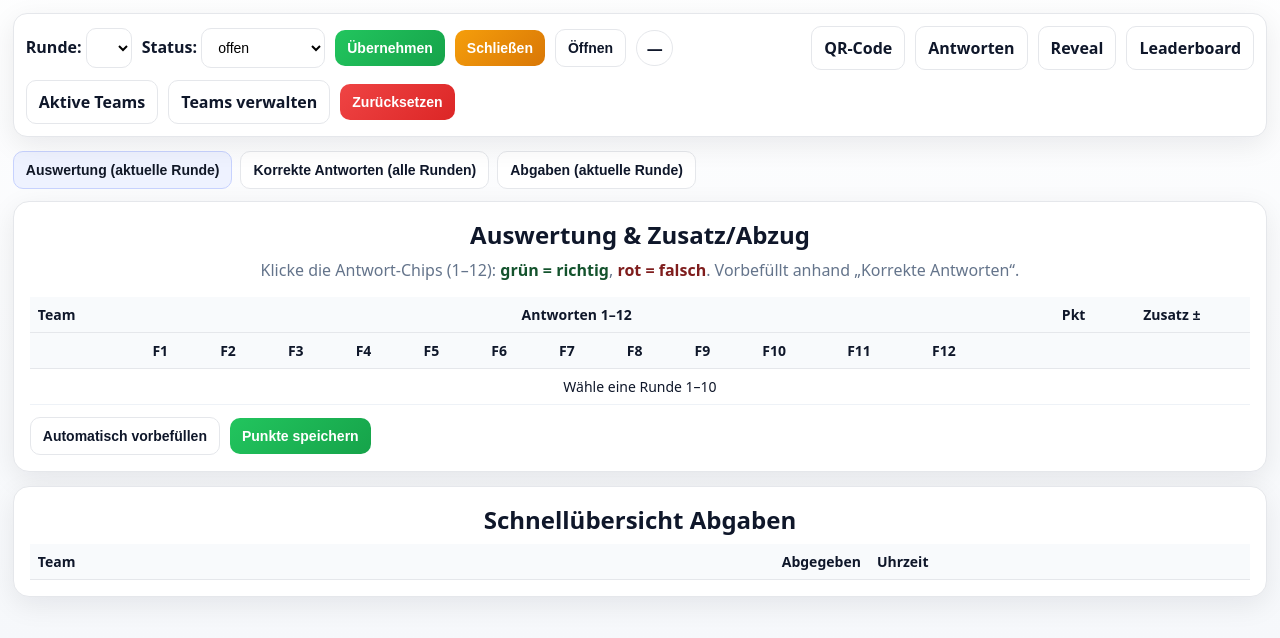
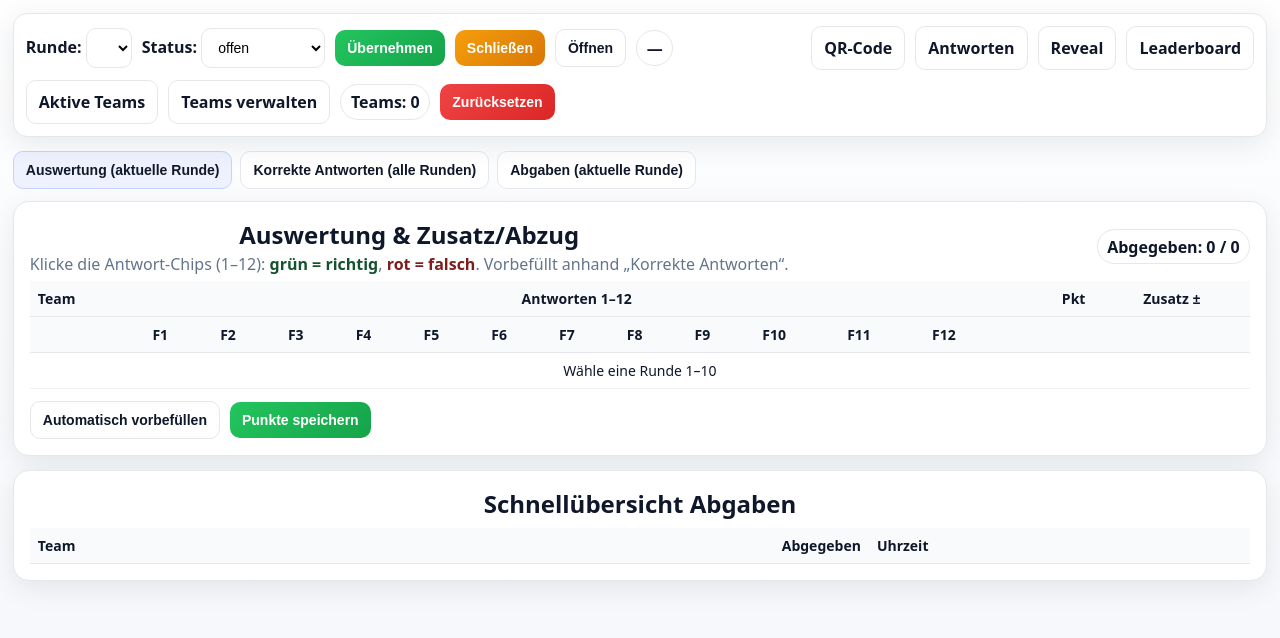
Before and after one commit to Dustin2102/quizapp-server, a website: page public/admin.html in a window 1280 px wide. Both pictures are taken after a click on the button "Automatisch vorbefüllen". Shown: the part 158-796 px from the top of the page. Drawn offline with Linux system fonts and the light colour scheme; no server answers.

Commit message:
Admin: Auto-Refresh Auswertung + Antworten sichtbar; Badge Teams gesamt + Abgegeben k/N

```diff
--- a/public/admin.html
+++ b/public/admin.html
@@ -16,7 +16,7 @@
     *{box-sizing:border-box}
     html,body{height:100%}
     body{ margin:0; font-family:system-ui,-apple-system,Segoe UI,Roboto,Arial,sans-serif; color:var(--fg); background:linear-gradient(180deg,#fff,var(--bg)); min-height:100dvh; }
-    /* Breiter, damit 12 Antworten + Punkte + Zusatz auf Standard-1920px ohne Scroll passen */
+    /* Breit genug, damit 12 Antworten + Punkte + Zusatz auf 1920px ohne Scrollen passen */
     .wrap{ width:min(2000px,98vw); margin:24px auto 40px; }
 
     h1{ margin:0 0 6px; }
@@ -83,7 +83,6 @@
       <button class="btn" id="openBtn">Öffnen</button>
 
       <span class="badge" id="liveBadge">—</span>
-
       <span class="sp"></span>
 
       <a class="link" href="qr.html" target="_blank">QR-Code</a>
@@ -93,6 +92,7 @@
       <a class="link" href="active.html" target="_blank">Aktive Teams</a>
       <a class="link" href="teams.html" target="_blank">Teams verwalten</a>
 
+      <span class="badge" id="teamsBadge">Teams: 0</span>
       <button class="btn danger" id="resetBtn">Zurücksetzen</button>
       <span id="topStatus" class="status"></span>
     </div>
@@ -106,8 +106,13 @@
     <!-- AUSWERTUNG -->
     <section id="view-eval" class="view active">
       <div class="card">
-        <h2 style="margin:0 0 8px">Auswertung & Zusatz/Abzug</h2>
-        <p class="sub">Klicke die Antwort-Chips (1–12): <b style="color:#14532d">grün = richtig</b>, <b style="color:#7f1d1d">rot = falsch</b>. Vorbefüllt anhand „Korrekte Antworten“.</p>
+        <div style="display:flex;align-items:center;gap:10px;justify-content:space-between;margin-bottom:6px">
+          <div>
+            <h2 style="margin:0">Auswertung & Zusatz/Abzug</h2>
+            <p class="sub" style="margin:2px 0 0">Klicke die Antwort-Chips (1–12): <b style="color:#14532d">grün = richtig</b>, <b style="color:#7f1d1d">rot = falsch</b>. Vorbefüllt anhand „Korrekte Antworten“.</p>
+          </div>
+          <div class="badge" id="submittedBadge">Abgegeben: 0 / 0</div>
+        </div>
 
         <div>
           <table>
@@ -175,6 +180,7 @@
     const closeBtn = document.getElementById('closeBtn');
     const resetBtn = document.getElementById('resetBtn');
     const liveBadge = document.getElementById('liveBadge');
+    const teamsBadge = document.getElementById('teamsBadge');
     const topStatus = document.getElementById('topStatus');
 
     const tabBtns = document.querySelectorAll('.tab-btn');
@@ -183,6 +189,7 @@
     const evalHead = document.getElementById('evalHead');
     const evalBody = document.getElementById('evalBody');
     const submittedBody = document.getElementById('submittedBody');
+    const submittedBadge = document.getElementById('submittedBadge');
     const autoFillBtn = document.getElementById('autoFillBtn');
     const saveScoresBtn = document.getElementById('saveScoresBtn');
     const evalStatus = document.getElementById('evalStatus');
@@ -199,6 +206,7 @@
     let teams = [], scores = {}, correct = {}, answersDb = {};
     let currentRound = 1, closed = false;
     let manualCorrect = new Map(); // team -> Set(questionIndex)
+    let refreshTimer = null;
 
     // Utils
     const esc = s => (s??'').toString().replace(/[&<>"']/g,m=>({'&':'&amp;','<':'&lt;','>':'&gt;','"':'&quot;',"'":'&#39;'}[m]));
@@ -240,6 +248,7 @@
         fetch('/data/teamAnswers.json').then(r=>r.json()).catch(()=>({})),
       ]);
       teams=t; scores=s; correct=c; answersDb=a;
+      teamsBadge.textContent = `Teams: ${Array.isArray(teams)?teams.length:0}`;
     }
 
     // ---------- AUSWERTUNG ----------
@@ -259,15 +268,13 @@
     }
 
     function buildEvalHeader(){
-      // Zeile 1: Überschrift über Antworten
       const r1 = document.createElement('tr');
       r1.innerHTML = `<th>Team</th><th colspan="12" class="center">Antworten 1–12</th><th class="right">Pkt</th><th class="center">Zusatz ±</th>`;
-      // Zeile 2: F1..F12
       const r2 = document.createElement('tr');
-      r2.appendChild(document.createElement('th')); // Team leer
+      r2.appendChild(document.createElement('th'));
       for(let i=1;i<=12;i++){ const th=document.createElement('th'); th.textContent='F'+i; r2.appendChild(th); }
-      r2.appendChild(document.createElement('th')); // Pkt
-      r2.appendChild(document.createElement('th')); // Zusatz
+      r2.appendChild(document.createElement('th'));
+      r2.appendChild(document.createElement('th'));
       evalHead.innerHTML=''; evalHead.appendChild(r1); evalHead.appendChild(r2);
     }
 
@@ -280,24 +287,35 @@
     function renderEvaluation(){
       const r=Number(roundSel.value), valid=(r>=1 && r<=MAX_ROUNDS);
       evalBody.innerHTML=''; submittedBody.innerHTML=''; buildEvalHeader();
-      if(!valid){ evalBody.innerHTML=`<tr><td colspan="15" class="center"><span class="chip">Wähle eine Runde 1–${MAX_ROUNDS}</span></td></tr>`; return; }
+
+      const totalTeams = Array.isArray(teams)?teams.length:0;
+      const byTeam = answersDb[`round_${r}`] || {};
+      const submittedCount = Object.keys(byTeam).length;
+      submittedBadge.textContent = `Abgegeben: ${submittedCount} / ${totalTeams}`;
+
+      if(!valid){
+        evalBody.innerHTML=`<tr><td colspan="15" class="center"><span class="chip">Wähle eine Runde 1–${MAX_ROUNDS}</span></td></tr>`;
+        return;
+      }
 
       if(manualCorrect.size===0) autoPrefillFromCorrect();
 
-      const byTeam = answersDb[`round_${r}`] || {};
       const submitted=[];
       const teamSet = new Set([...teams, ...Object.keys(byTeam||{})]);
 
       for(const team of Array.from(teamSet).sort((a,b)=>a.localeCompare(b,'de'))){
         const entry = byTeam[team]||null;
-        if(entry){ const ts= entry.timestamp? new Date(entry.timestamp).toLocaleTimeString() : '–';
-          submitted.push({team, count:(entry.answers||[]).filter(v=>String(v||'').trim()).length, ts}); }
+        if(entry){
+          const ts= entry.timestamp? new Date(entry.timestamp).toLocaleTimeString() : '–';
+          submitted.push({team, count:(entry.answers||[]).filter(v=>String(v||'').trim()).length, ts});
+        }
 
         const tr=document.createElement('tr');
+
         // Team
         const tdTeam=document.createElement('td'); tdTeam.textContent=team; tr.appendChild(tdTeam);
 
-        // Antworten 1..12
+        // Antworten 1..12 (mit Text)
         const set = manualCorrect.get(team) || new Set();
         for(let i=1;i<=12;i++){
           const td=document.createElement('td');
@@ -393,10 +411,18 @@
       await loadCore(); await loadAll(); buildCorrectMatrix(); renderEvaluation(); renderAnswersDetail(); setTop('Zurückgesetzt.');
     }
 
+    // Auto-Refresh für Auswertung/Abgaben (alle 4s)
+    async function periodicRefresh(){
+      await loadAll();
+      renderEvaluation();
+      renderAnswersDetail();
+    }
+
     applyBtn.addEventListener('click', ()=>applyRound(null));
     openBtn.addEventListener('click', ()=>{ statusSel.value='open'; applyRound(false); });
     closeBtn.addEventListener('click', ()=>{ statusSel.value='closed'; applyRound(true); });
     resetBtn.addEventListener('click', doReset);
+
     saveScoresBtn.addEventListener('click', saveScores);
     saveAllCorrectBtn.addEventListener('click', saveAllCorrect);
     roundSel.addEventListener('change', ()=>{ manualCorrect.clear(); renderEvaluation(); renderAnswersDetail(); });
@@ -405,6 +431,9 @@
     (async function init(){
       await loadCore(); await loadAll();
       buildCorrectMatrix(); renderEvaluation(); renderAnswersDetail();
+      // Start Auto-Refresh
+      refreshTimer = setInterval(periodicRefresh, 4000);
+      window.addEventListener('beforeunload', ()=> clearInterval(refreshTimer));
     })();
   </script>
 </body>
```
